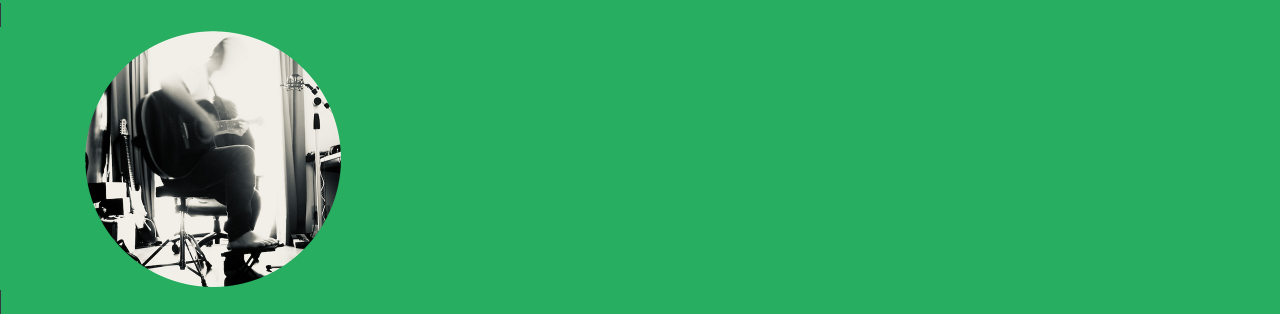
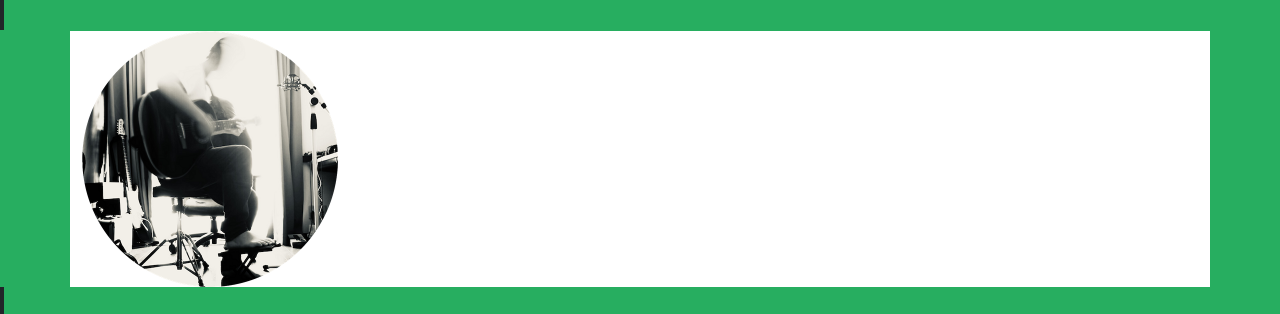
Before and after one commit to MowlwoM/mowl.github.io, a plain HTML site: page index.html in a window 1280 px wide. Shown: the top 314 px of the page. Drawn offline with Linux system fonts and the light colour scheme.

Commit message:
fixing css

```diff
--- a/css/index.css
+++ b/css/index.css
@@ -3,7 +3,7 @@ body{
     background-color: #27ae60;
 }
 
-span{
+div{
     background-color: #fff;
 }
 
--- a/index.html
+++ b/index.html
@@ -7,7 +7,7 @@
 
         <link rel="icon" href="favicon.ico">
 
-        <link rel="stylesheet" href="css/vendor/bootstrap.min.css">
+        <link rel="stylesheet" href="css/bootstrap.css">
         <link rel="stylesheet" href="css/flat-ui.css">
 
         <link rel="stylesheet" href="css/index.css">
```
